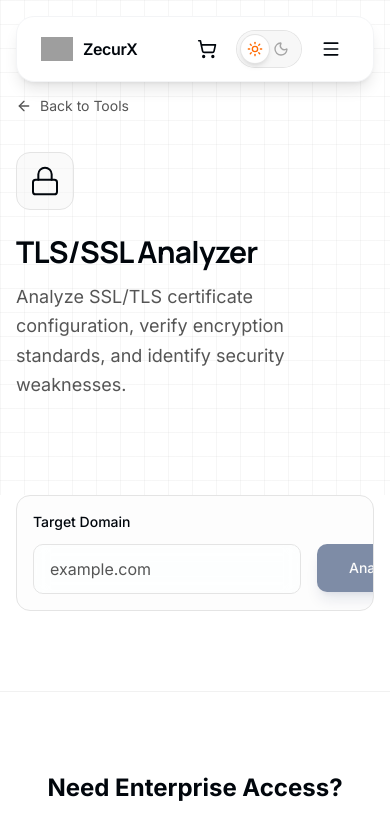
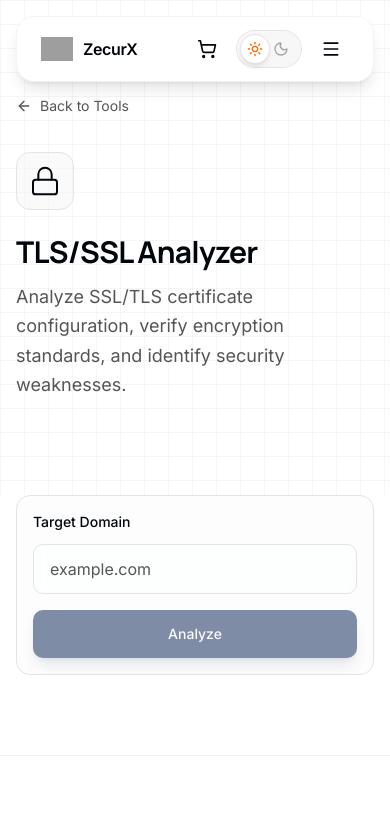
Before and after one commit to ZecurX/zecurx-web, a Next.js app: page /tools/ssl-analyzer in a window 390 px wide. Shown: the top 824 px of the page. Built offline with nearby package versions, Linux system fonts and the light colour scheme; grey boxes are pictures that could not be loaded.

Commit message:
feat(ui): improve mobile responsiveness and a11y for ssl analyzer
- Stack input and button on mobile (flex-col)
- Ensure full-width touch targets on mobile
- Add ARIA labels and live regions for accessibility

```diff
--- a/src/app/tools/ssl-analyzer/page.tsx
+++ b/src/app/tools/ssl-analyzer/page.tsx
@@ -83,19 +83,20 @@ export default function SSLAnalyzerPage() {
                     <label htmlFor="domain" className="block text-sm font-medium text-foreground mb-3">
                         Target Domain
                     </label>
-                    <div className="flex gap-4 relative z-50 isolate">
+                    <div className="flex flex-col sm:flex-row gap-4 relative z-50 isolate">
                         <input
                             type="text"
                             id="domain"
+                            aria-label="Target Domain"
                             value={domain}
                             onChange={(e) => setDomain(e.target.value)}
                             placeholder="example.com"
-                            className="flex-1 px-4 py-3 bg-background/50 backdrop-blur-sm border border-border rounded-lg text-foreground placeholder:text-muted-foreground focus:outline-none focus:ring-2 focus:ring-foreground/20 focus:border-foreground/50 transition-all !cursor-text"
+                            className="w-full sm:flex-1 px-4 py-3 bg-background/50 backdrop-blur-sm border border-border rounded-lg text-foreground placeholder:text-muted-foreground focus:outline-none focus:ring-2 focus:ring-foreground/20 focus:border-foreground/50 transition-all !cursor-text"
                         />
                         <Button
                             type="submit"
                             disabled={isLoading || !domain.trim()}
-                            className="px-8 rounded-lg"
+                            className="w-full sm:w-auto px-8 rounded-lg"
                         >
                             {isLoading ? (
                                 <>
@@ -116,7 +117,7 @@ export default function SSLAnalyzerPage() {
                 )}
 
                 {results && (
-                    <div className="border-t border-border pt-8 space-y-8">
+                    <div className="border-t border-border pt-8 space-y-8" role="region" aria-label="Analysis Results" aria-live="polite">
                         {/* Grade & Score */}
                         <div className="flex items-center gap-6">
                             <div className={`w-24 h-24 rounded-xl border flex items-center justify-center ${getGradeColor(results.grade)}`}>
```
